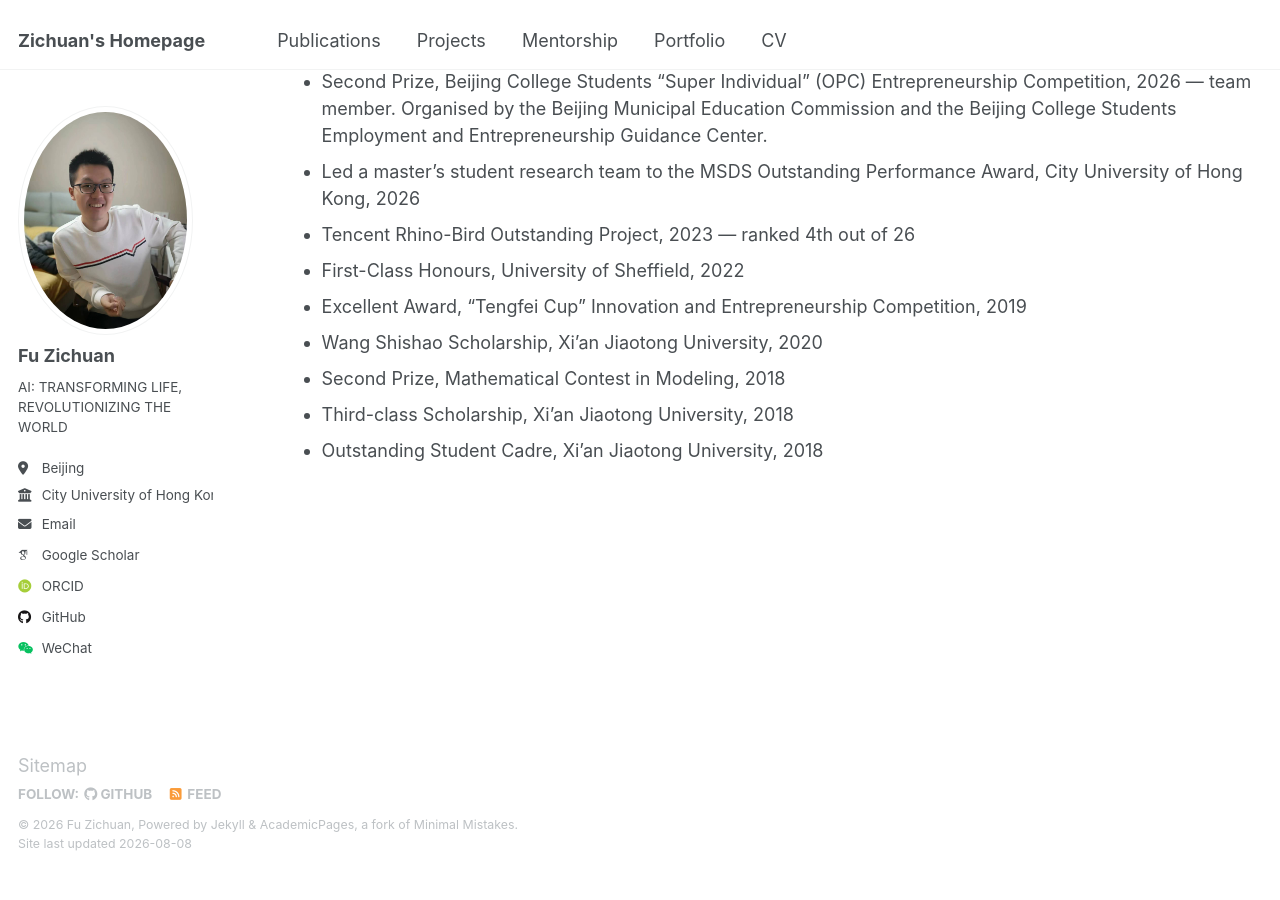
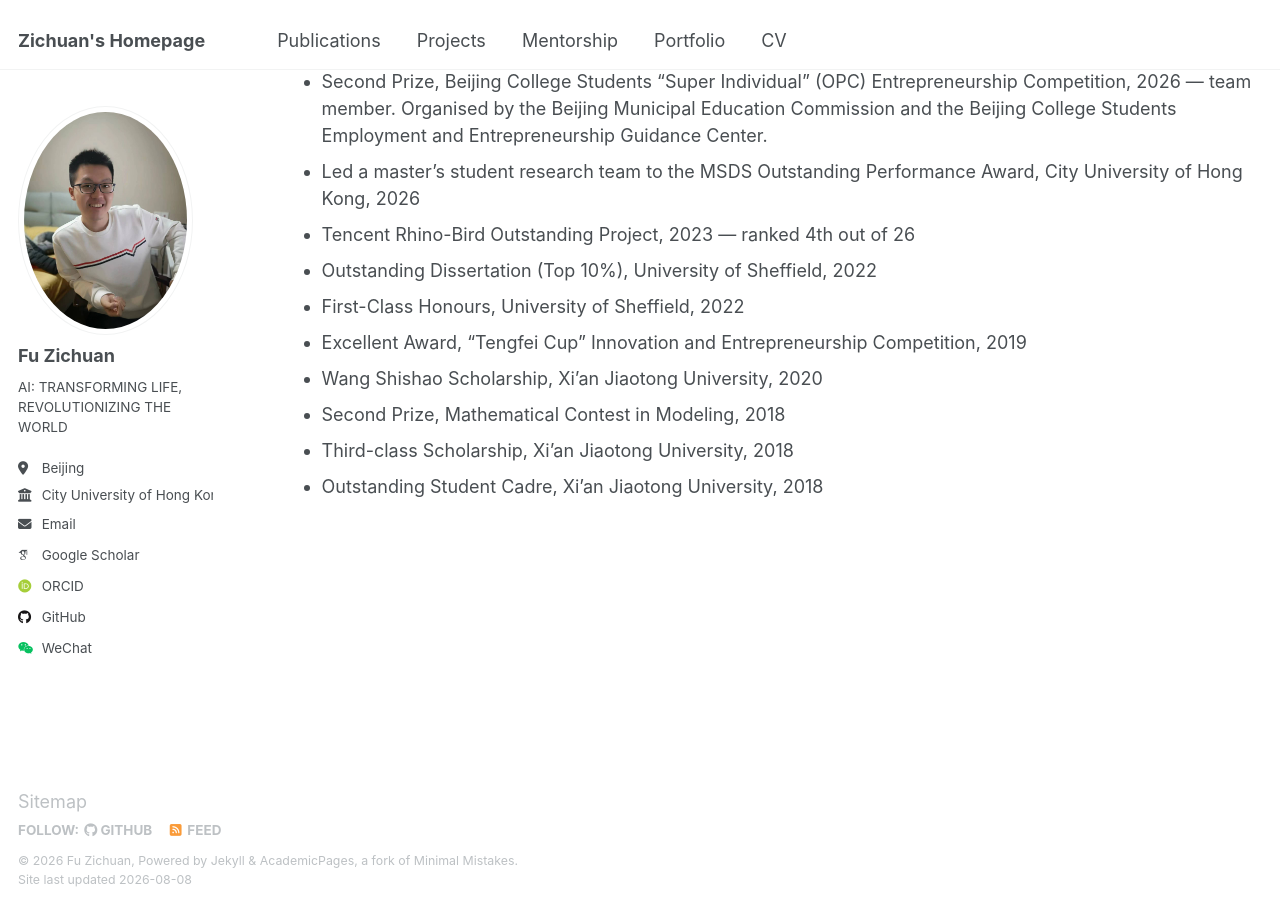
Before and after one commit to Fzkuji/fzkuji.github.io, a Jekyll site: the page built from _pages/cv.md, in a window 1280 px wide and 900 px high, scrolled down 2871 px. Built offline with Jekyll 4.4.1, drawn with Linux system fonts in a browser that asks for light colours; some web fonts are replaced; before the commit the page ends 3742 px from its top, so only the background shows below that.

Commit message:
Add Outstanding Dissertation to awards
Co-Authored-By: Claude Opus 5 (1M context) <noreply@anthropic.com>

```diff
--- a/_pages/cv.md
+++ b/_pages/cv.md
@@ -76,6 +76,7 @@ Awards and honors
 * Second Prize, Beijing College Students "Super Individual" (OPC) Entrepreneurship Competition, 2026 — team member. Organised by the Beijing Municipal Education Commission and the Beijing College Students Employment and Entrepreneurship Guidance Center.
 * Led a master's student research team to the MSDS Outstanding Performance Award, City University of Hong Kong, 2026
 * Tencent Rhino-Bird Outstanding Project, 2023 — ranked 4th out of 26
+* Outstanding Dissertation (Top 10%), University of Sheffield, 2022
 * First-Class Honours, University of Sheffield, 2022
 * Excellent Award, "Tengfei Cup" Innovation and Entrepreneurship Competition, 2019
 * Wang Shishao Scholarship, Xi'an Jiaotong University, 2020
```
